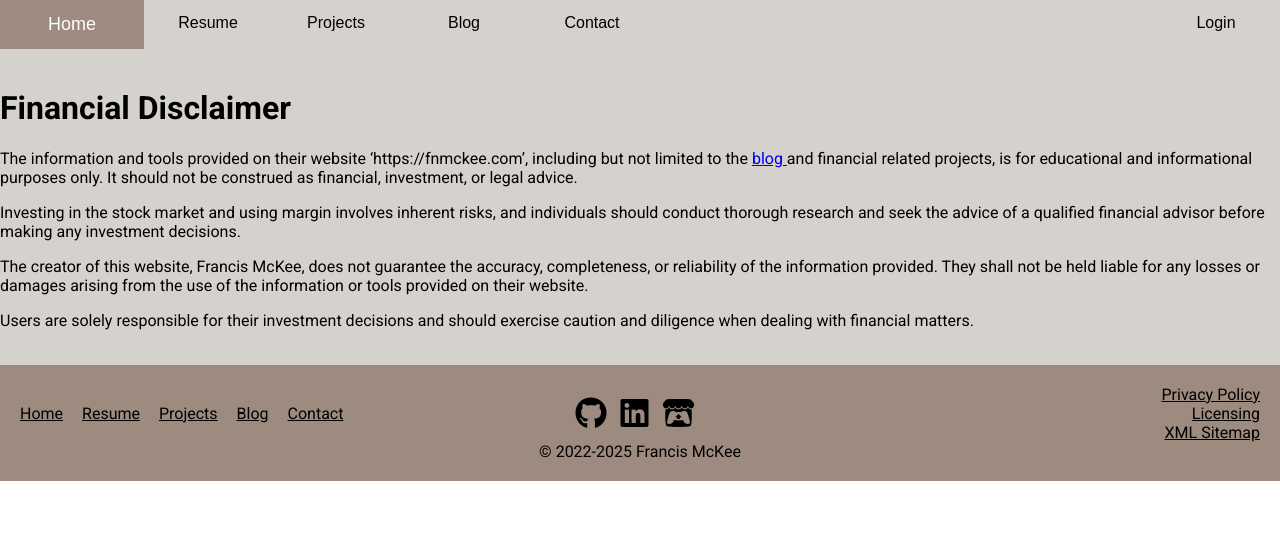
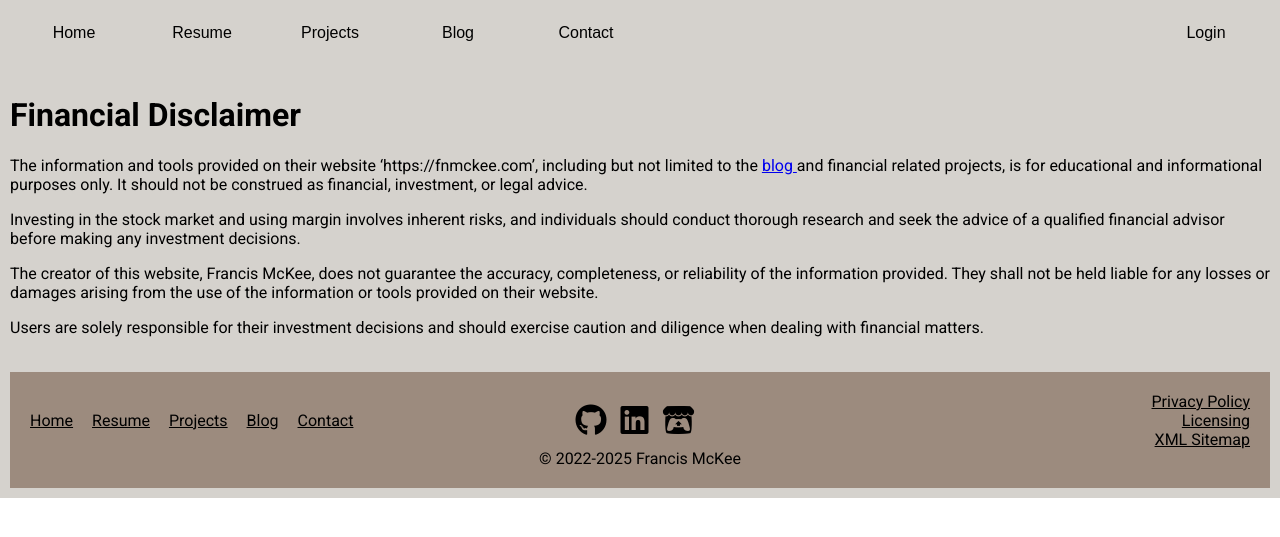
Before and after one commit to Francis-McKee/francis-mckee.github.io, a Jekyll site: the page built from financial-disclaimer.html, in a window 1280 px wide. Shown: the top 537 px of the page. Built offline with Jekyll 4.4.1, drawn with Linux system fonts in a browser that asks for light colours; nearby versions of some CDN libraries; comment, search, counter and statistics services are not loaded.

Commit message:
removed margin from body, added padding to wrapper

```diff
--- a/css/style.css
+++ b/css/style.css
@@ -20,6 +20,7 @@
   margin-left: auto;
   margin-right: auto;
   background-color: #D5D2CD;
+  padding: 10px; /* note this adds padding around the footer */
 }
 
 .topnav {
```
Also changed, not shown: 1 other file.
